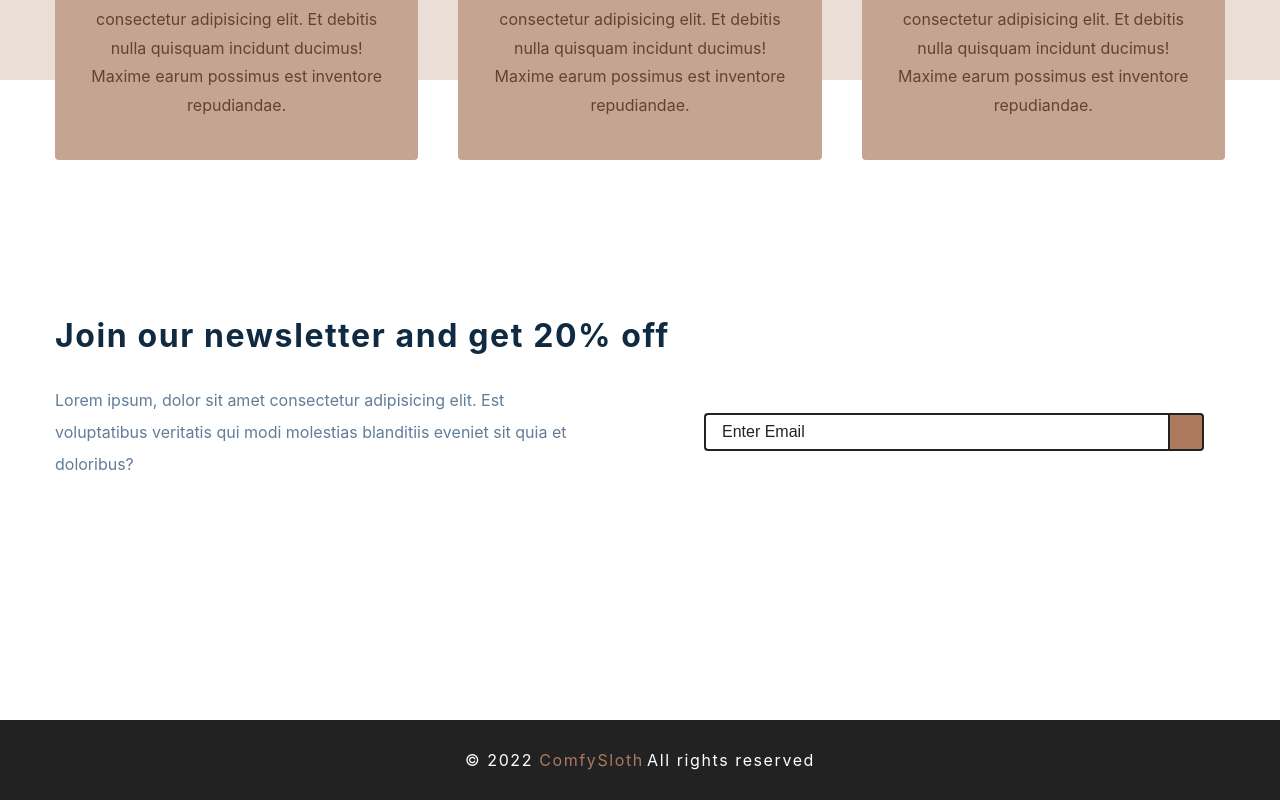
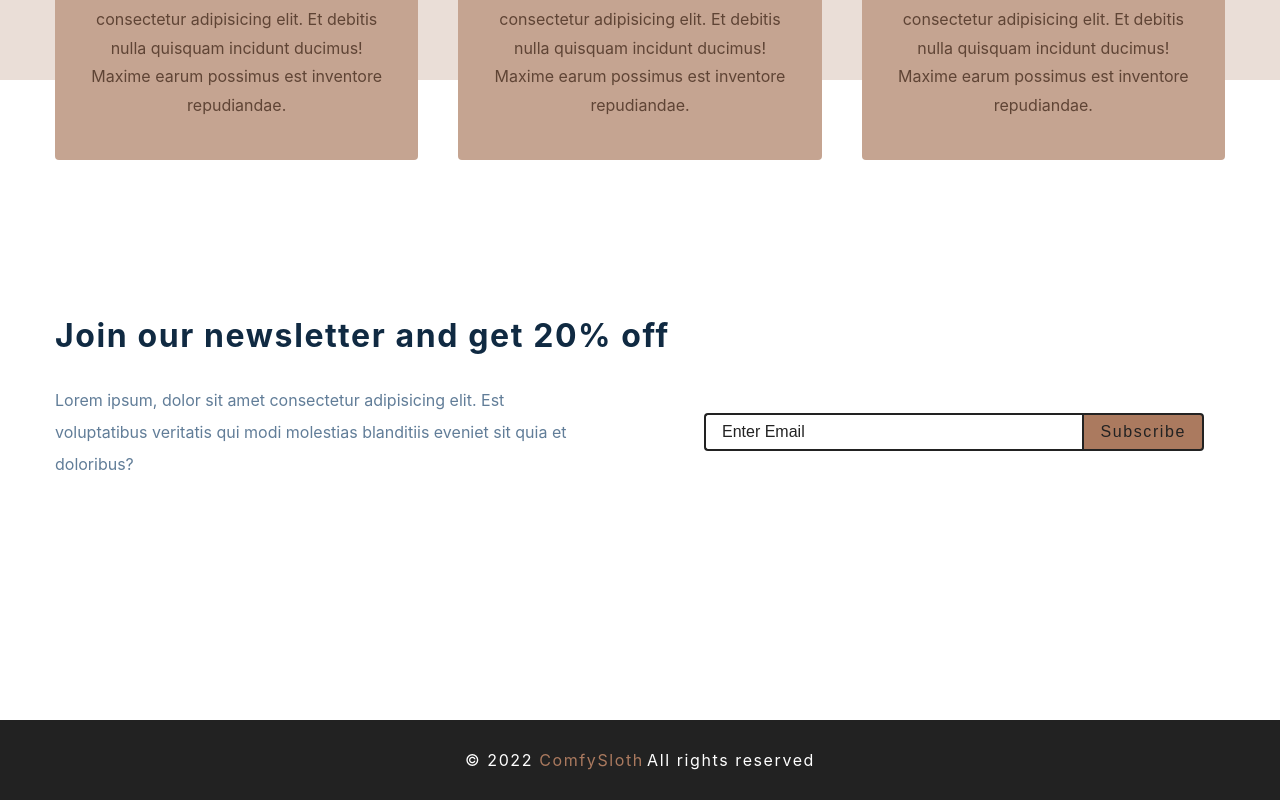
Before and after one commit to livos/jsc-react-comfy-sloth-ecom, a React (Create React App) app: page / in a window 1280 px wide. Shown: the part 1256-2056 px from the top of the page. Built offline with nearby package versions, Linux system fonts and the light colour scheme; the HTML template or start-up script is replaced by a standard one.

Commit message:
formspree

```diff
--- a/src/components/Contact.js
+++ b/src/components/Contact.js
@@ -12,13 +12,20 @@
             voluptatibus veritatis qui modi molestias blanditiis eveniet sit
             quia et doloribus?
           </p>
-          <form className="contact-form">
+          <form
+            className="contact-form"
+            action="https://formspree.io/f/mlezzvwd"
+            method="POST"
+          >
             <input
               type="email"
               className="form-input"
               placeholder="enter email"
+              name="_replyto"
             />
-            <button type="submit" className="submit-btn"></button>
+            <button type="submit" className="submit-btn">
+              subscribe
+            </button>
           </form>
         </div>
       </div>
```
